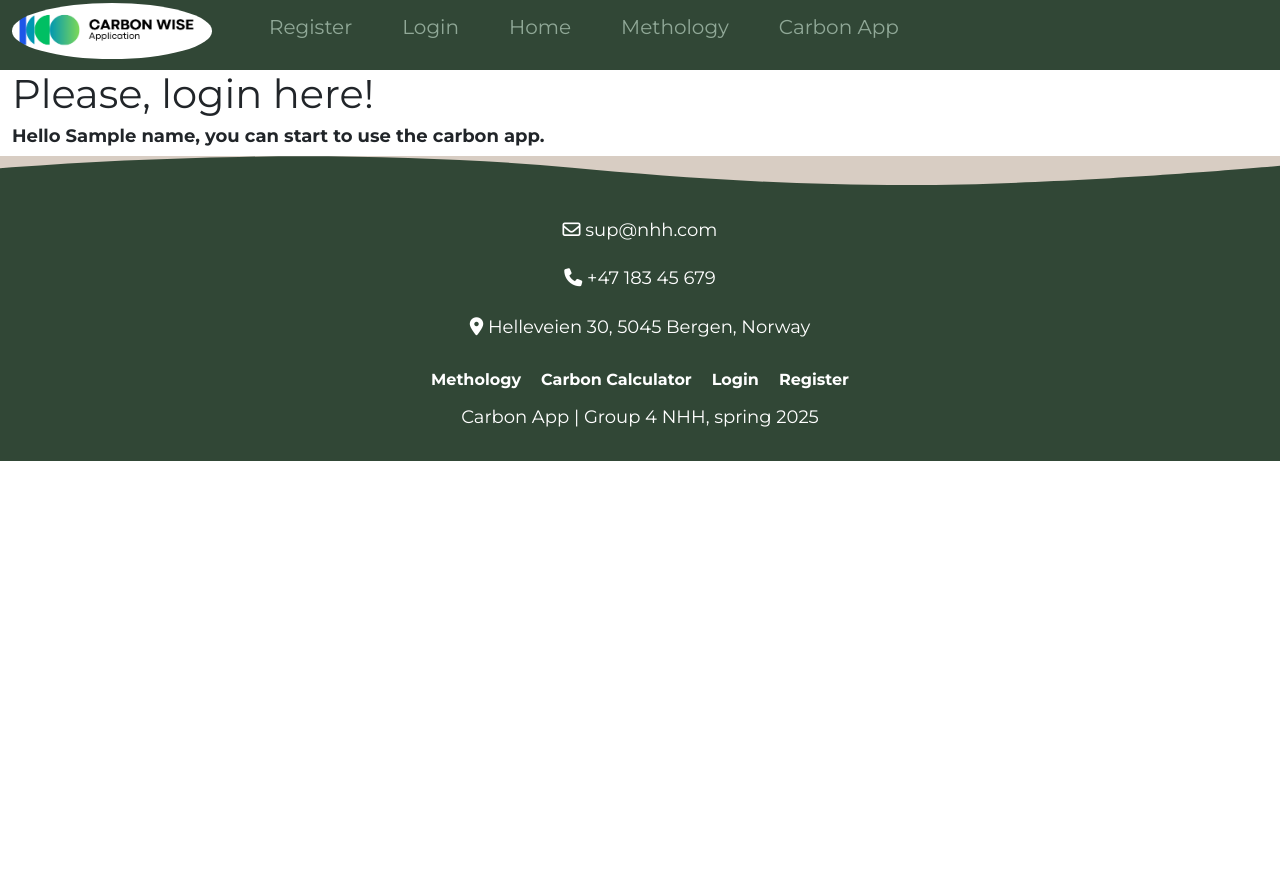
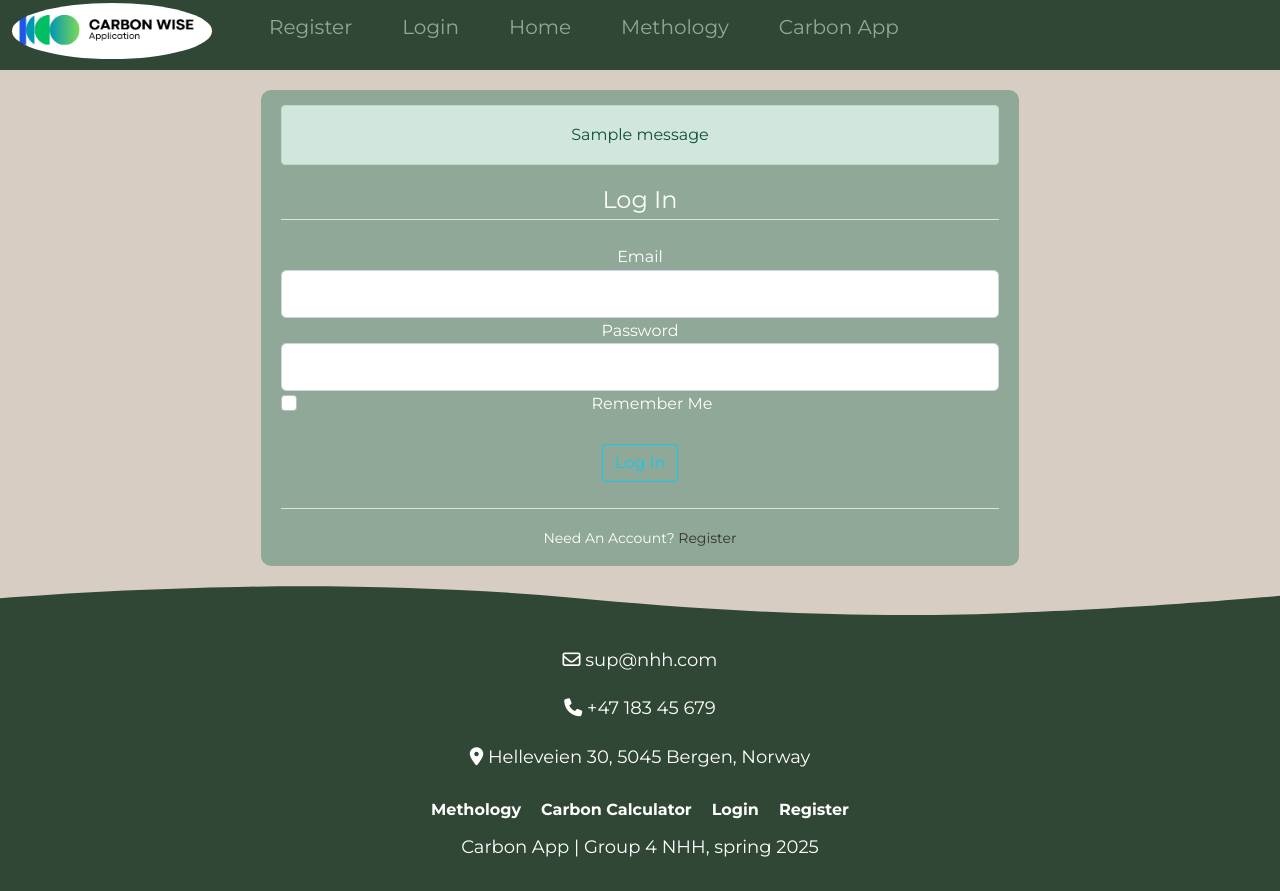
Before and after one commit to hannik3/carbon_app_v1, a Flask app: template capp/templates/users/login.html in a window 1280 px wide. Before the commit the page ends 461 px from the top, so only its background shows below. Run offline with Flask 2, Linux system fonts and the light colour scheme; the template is opened without the code that fills it: most values are stand-ins (such as "Sample title", 1, 10 or a date in 2020); one stand-in notice (Sample message) is shown; some libraries are stand-ins or nearby versions.

Commit message:
Update login.html
Me and Iker have changed the code (without anything that work with data base) we will change the look and try to put a message when the login is wrong

```diff
--- a/capp/templates/users/login.html
+++ b/capp/templates/users/login.html
@@ -1,15 +1,51 @@
 {% extends "layout.html" %}
 {% block content %}
 
-<!-- Header -->
-<section>
+<section class="register_section_css">
   <div class="container">
+    <div class="box"></div>
+    <div class="box">
+      {% with messages = get_flashed_messages(with_categories=true) %}
+        {% if messages %}
+          {% for category, message in messages %}
+            <div class="alert alert-{{ category }}">
+              {{ message }}
+            </div>
+          {% endfor %}
+        {% endif %}
+      {% endwith %}
 
-    <h1>Please, login here!</h1>
-    <h4>Hello {{name}}, you can start to use the carbon app.</h4>
+      <form method="POST" action="">
+        <fieldset class="form-group">
+          <legend class="border-bottom mb-4">Log In</legend>
+          <div class="form-group">
+            <label for="email" class="form-control-label">Email</label>
+            <input type="email" id="email" name="email" class="form-control form-control-lg" required>
+          </div>
+          <div class="form-group">
+            <label for="password" class="form-control-label">Password</label>
+            <input type="password" id="password" name="password" class="form-control form-control-lg" required>
+          </div>
+          <div class="form-check">
+            <input type="checkbox" id="remember" name="remember" class="form-check-input">
+            <label for="remember" class="form-check-label">Remember Me</label>
+          </div>
+        </fieldset>
+        <br>
+        <div class="form-group">
+          <button type="submit" class="btn btn-outline-info">Log In</button>
+        </div>
+      </form>
 
+      <br>
+      <div class="border-top pt-3">
+        <small>
+          Need An Account? <a class="ml-2" href="{{ url_for('users.register') }}">Register</a>
+        </small>
+      </div>
+    </div>
+    <div class="box"></div>
   </div>
 </section>
 
-
 {% endblock content %}
```
